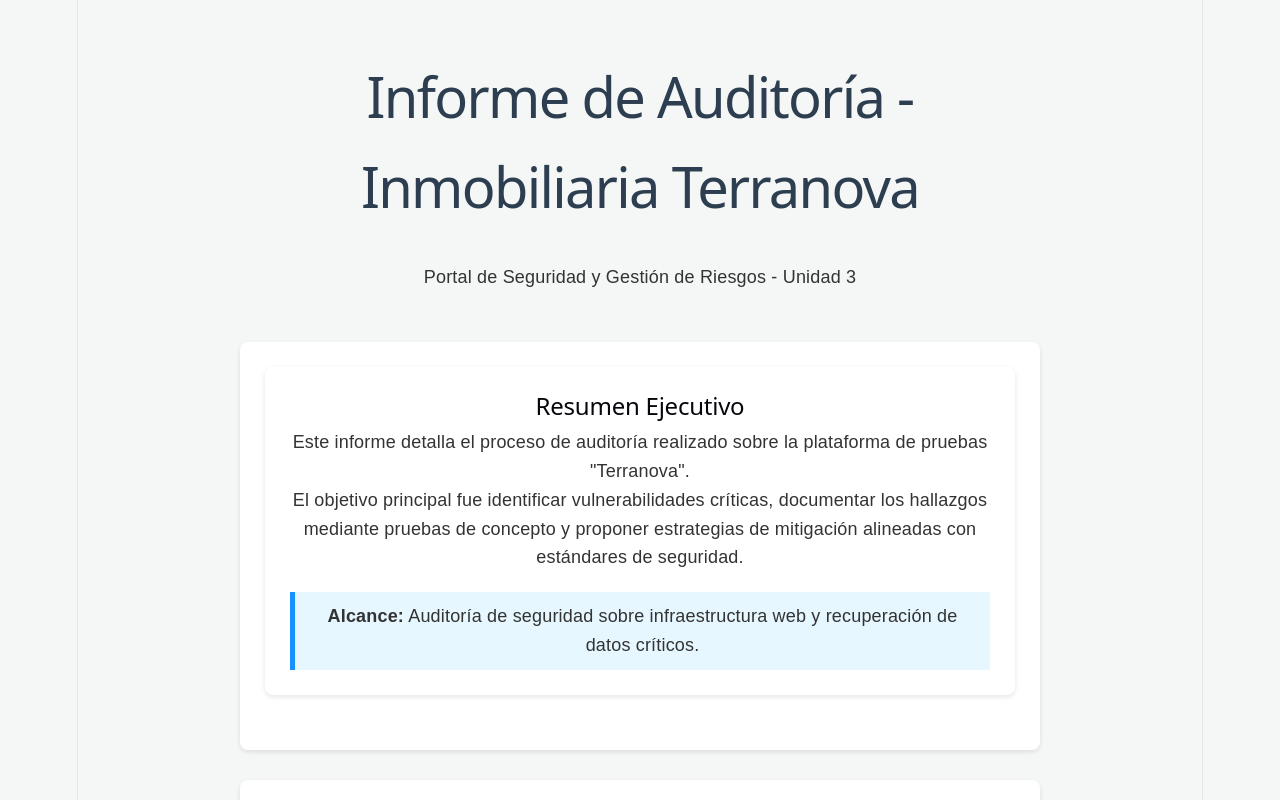
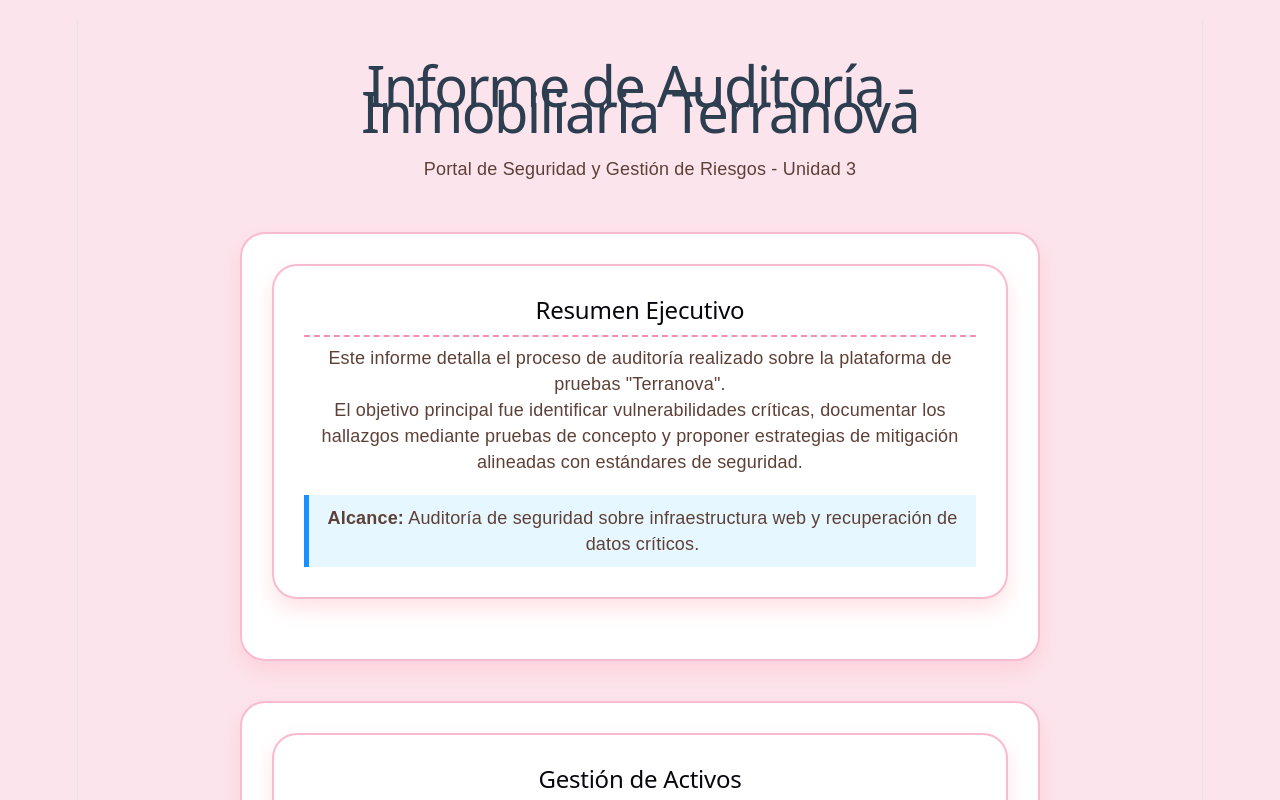
Before and after one commit to mariamunoz0507/auditoria_munmar, a React (Vite) app: page / in a window 1280 px wide. Shown: the top 800 px of the page. Built offline with nearby package versions, Linux system fonts and the light colour scheme.

Commit message:
style: aplicar estética girly e interactiva con transiciones hover

```diff
--- a/src/App.css
+++ b/src/App.css
@@ -1,30 +1,43 @@
 /* src/App.css */
 body {
-  background-color: #f4f7f6;
-  color: #333;
-  line-height: 1.6;
+  background-color: #fce4ec; /* Rosa muy suave de fondo */
+  color: #5d4037;
+  font-family: 'Segoe UI', Tahoma, Geneva, Verdana, sans-serif;
   margin: 0;
-  padding: 0;
+  padding: 20px;
 }
 
 section {
-  background: white;
-  padding: 25px;
-  border-radius: 8px;
-  box-shadow: 0 2px 5px rgba(0,0,0,0.1);
-  margin-bottom: 30px !important;
+  background: #ffffff;
+  padding: 30px;
+  border-radius: 25px; /* Bordes redondeados tipo burbuja */
+  box-shadow: 0 10px 20px rgba(255, 182, 193, 0.4);
+  margin-bottom: 30px;
+  border: 2px solid #f8bbd0;
+  transition: transform 0.3s ease, box-shadow 0.3s ease;
 }
 
-h1, h2 {
-  color: #2c3e50;
-  margin-top: 0;
+/* Efecto interactivo: ¡La sección crece al pasar el mouse! */
+section:hover {
+  transform: scale(1.02);
+  box-shadow: 0 15px 30px rgba(233, 30, 99, 0.3);
 }
 
-/* Para que las listas se vean bien */
-ul {
-  padding-left: 20px;
+h1 {
+  color: #d81b60;
+  text-align: center;
+  font-family: 'Comic Sans MS', cursive; /* Estilo divertido */
 }
 
-li {
-  margin-bottom: 8px;
+h2 {
+  color: #ad1457;
+  border-bottom: 2px dashed #f48fb1;
+  padding-bottom: 10px;
 }
+
+/* Estilo para los botones o divs resaltados */
+div[style*="backgroundColor"] {
+  background-color: #fff0f5 !important;
+  border-left: 5px solid #ec407a !important;
+  border-radius: 10px;
+}
```
